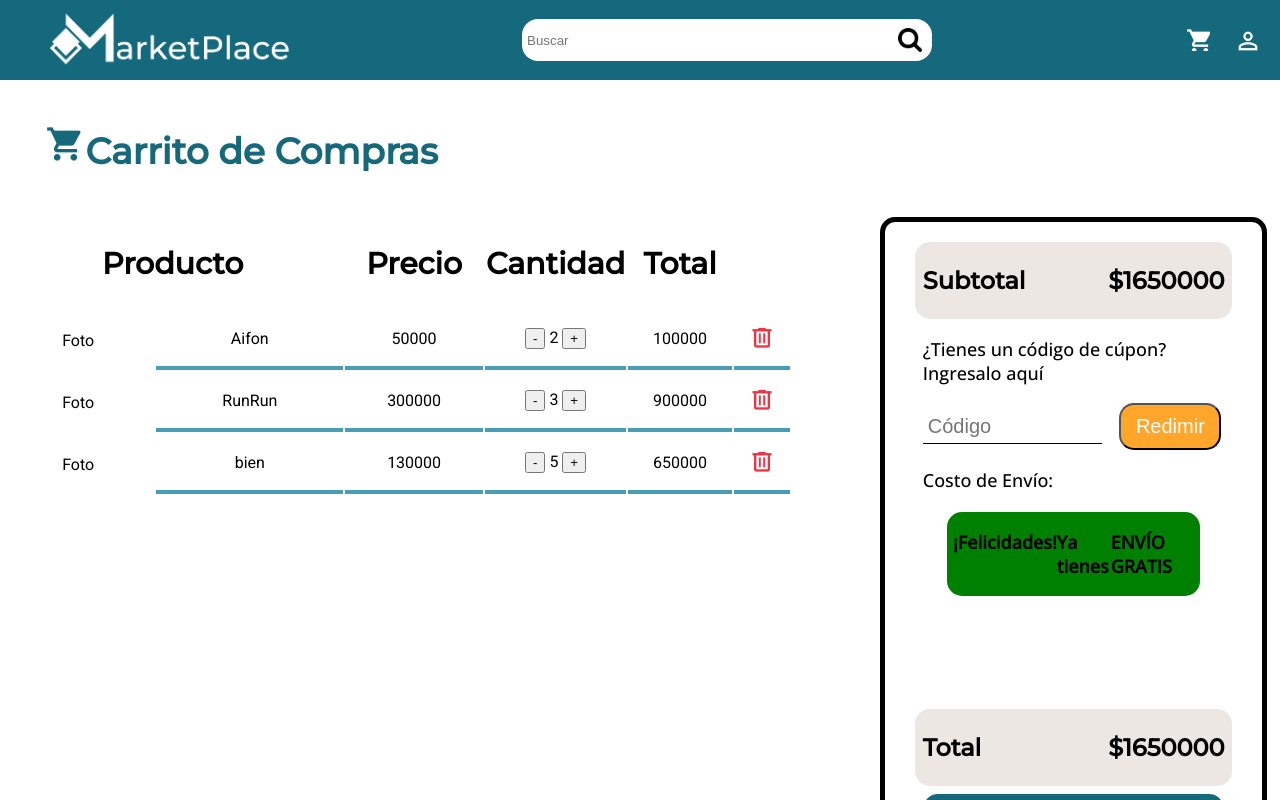
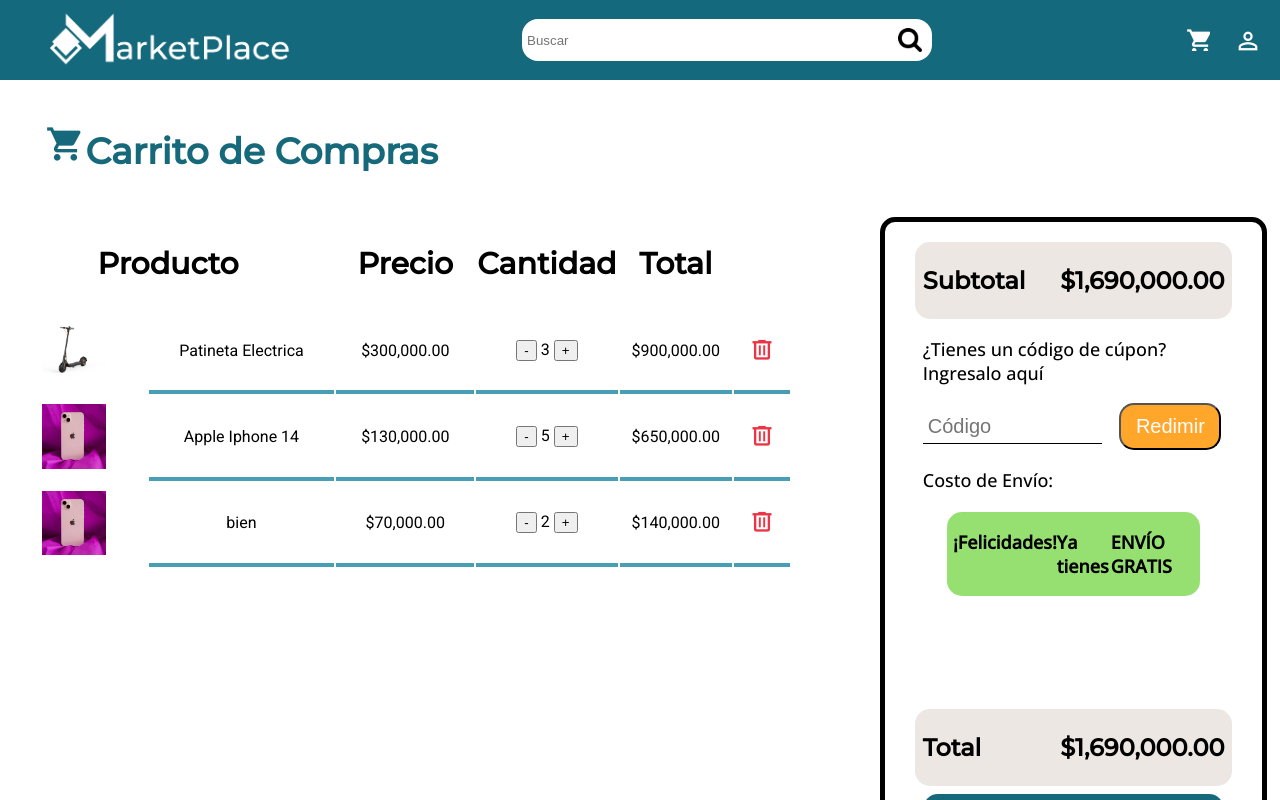
Before and after one commit to valegb13/Front02, an Angular app in the folder front02/: page /carrito in a window 1280 px wide. Shown: the top 800 px of the page. Built offline with nearby package versions, Linux system fonts and the light colour scheme; what primeng would draw is missing.

Commit message:
imagenes carrusel e información carrusel

```diff
--- a/front02/src/app/Pages/validacion-carrito/validacion-carrito.component.css
+++ b/front02/src/app/Pages/validacion-carrito/validacion-carrito.component.css
@@ -52,6 +52,14 @@ p{
     width: 90%;
     text-align: center;
 
+}
+
+.img_Producto{
+  width: 50%;
+}
+
+.img_Carrusel{
+  width: 40%;
 }
 
 .Productos th {
@@ -133,7 +141,20 @@ p{
     width: 35%;
     transform: translateX(-10%);
   }
+.product-card{
+  text-align: center;
+}
+.text_Carrusel{
+  background-color: #ede7e3;
+  width: 90%;
+  border-radius: 5px;
+  padding: 1%;
 
+}
+
+.precio_Carrusel{
+  color: #ea3546;
+}
 .ResumInfo {
     width: 30%;
     height: auto;
@@ -222,7 +243,7 @@ p{
 
   .envio-gratis {
     display: flex;
-    background-color: green;
+    background-color: #96E072;
     padding-left: 2%;
     padding-right: 2%;
     width: 80%;
--- a/front02/src/app/Pages/validacion-carrito/validacion-carrito.component.html
+++ b/front02/src/app/Pages/validacion-carrito/validacion-carrito.component.html
@@ -21,15 +21,15 @@
             </thead>
             <tbody>
                 <tr *ngFor="let dato of elementos">
-                    <td>{{ dato.img }}</td>
+                    <td><img class="img_Producto" src="{{ dato.img }}"></td>
                     <td>{{ dato.producto }}</td>
-                    <td>{{ dato.precio }}</td>
+                    <td>{{ dato.precio | currency}}</td>
                     <td>
                         <button (click)="disminuirCantidad(dato)">-</button>
                         {{ dato.cantidad }}
                         <button (click)="aumentarCantidad(dato)">+</button>
                     </td>
-                    <td>{{ calcularTotalProducto(dato) }}</td>
+                    <td>{{ calcularTotalProducto(dato) | currency }}</td>
                     <td>
                         <button class="BotonEliminar" (click)="eliminarElemento(dato)">
                             <mat-icon class="IconoEliminar"><span class="material-symbols-outlined">
@@ -46,7 +46,7 @@
     <div class="ResumInfo">
         <div class="SubTotal">
             <h3 class="SubTotalText">Subtotal</h3>
-            <h3 class="SubTotalVal">${{calcularSubtotal()}}</h3>
+            <h3 class="SubTotalVal">{{calcularSubtotal() | currency}}</h3>
 
         </div>
         <div class="TextCupon">
@@ -70,7 +70,7 @@
         </div>
         <div class="Total">
             <h3 class="TotalText">Total</h3>
-            <h3 class="TotalVal">${{calcularSubtotal()}}</h3>
+            <h3 class="TotalVal">{{calcularSubtotal() | currency}}</h3>
 
         </div>
         <div>
@@ -81,13 +81,14 @@
 
 <div>
     <h2 class="titulo_Carrusel">Te podría interesar</h2>
-    <p-carousel [value]="elementos" [numVisible]="3" [numScroll]="1" [circular]="true" [responsiveOptions]="responsiveOptions" autoPlayInterval="3000">
+    <p-carousel [value]="carrusel" [numVisible]="5" [numScroll]="1" [circular]="true" [responsiveOptions]="responsiveOptions" autoPlayInterval="3000">
       <ng-template let-elemento pTemplate="item">
         <div class="product-card">
-          <img [src]="elemento.img" alt="Product Image" />
+          <img class="img_Carrusel" [src]="elemento.img" alt="Product Image" />
+          <div class="text_Carrusel">
           <h3>{{ elemento.producto }}</h3>
-          <p>Precio: {{ elemento.precio }}</p>
-          <p>Cantidad: {{ elemento.cantidad }}</p>
+          <h2 class="precio_Carrusel">{{ elemento.precio | currency }}</h2>
+          </div>
         </div>
       </ng-template>
     </p-carousel>
--- a/front02/src/app/Pages/validacion-carrito/validacion-carrito.component.ts
+++ b/front02/src/app/Pages/validacion-carrito/validacion-carrito.component.ts
@@ -8,16 +8,24 @@ import { FormBuilder, FormGroup } from '@angular/forms';
 })
 export class ValidacionCarritoComponent implements OnInit {
   elementos: any[] = [
-    { img: 'Foto', producto: 'Aifon', precio: 50000, cantidad: 2 },
-    { img: 'Foto', producto: 'RunRun', precio: 300000, cantidad: 3 },
-    { img: 'Foto', producto: 'bien', precio: 130000, cantidad: 5 },
+    { img: './assets/icons/RunRun.jpg', producto: 'Patineta Electrica', precio: 300000, cantidad: 3 },
+    { img: './assets/icons/Aifon.jpeg', producto: 'Apple Iphone 14 ', precio: 130000, cantidad: 5 },
+    { img: './assets/icons/Aifon.jpeg', producto: 'bien', precio: 70000, cantidad: 2 },
+  ];
+
+  carrusel: any[] = [
+    { img: './assets/icons/RunRun.jpg', producto: 'Patineta Electrica', precio: 300000, cantidad: 3 },
+    { img: './assets/icons/Aifon.jpeg', producto: 'Apple Iphone 14 ', precio: 130000, cantidad: 5 },
+    { img: './assets/icons/Aifon.jpeg', producto: 'bien', precio: 70000, cantidad: 2 },
+    { img: './assets/icons/RunRun.jpg', producto: 'Patineta Electrica', precio: 300000, cantidad: 3 },
+    { img: './assets/icons/Aifon.jpeg', producto: 'bien', precio: 70000, cantidad: 2 },
   ];
 
   responsiveOptions = [
     {
       breakpoint: '768px',
-      numVisible: 3,
-      numScroll: 3
+      numVisible: 4,
+      numScroll: 4
     },
     {
       breakpoint: '1024px',
```
